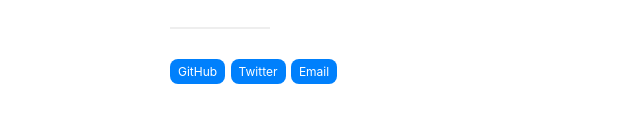
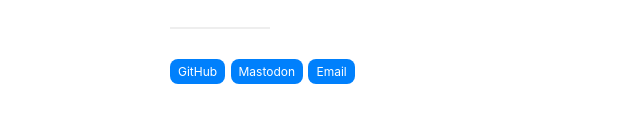
Before and after one commit to kylehickinson/kylehickinson.github.io, a plain HTML site: page index.html in a window 1280 px wide. Shown: the part 230-352 px from the top of the page, 0-640 px from the left. Drawn offline with Linux system fonts and the light colour scheme.

Commit message:
Replace Socials

```diff
--- a/index.html
+++ b/index.html
@@ -12,7 +12,7 @@
       <div class="line"></div>
       <footer id="contact">
         <a href="https://github.com/kylehickinson">GitHub</a>
-        <a href="https://twitter.com/kylehickinson">Twitter</a>
+        <a rel="me" href="https://mastodon.social/@kylehickinson">Mastodon</a>
         <script type="text/javascript">var a="kyle.hickinsonq@gmailq.comq".replace(/q/g,"");document.write("<a href=\"mailto:"+a+"\">Email</a>");</script>
       </footer>
     </section>
```
